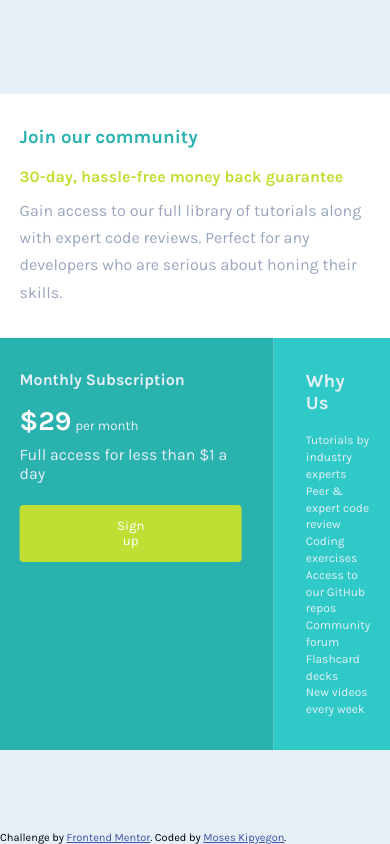
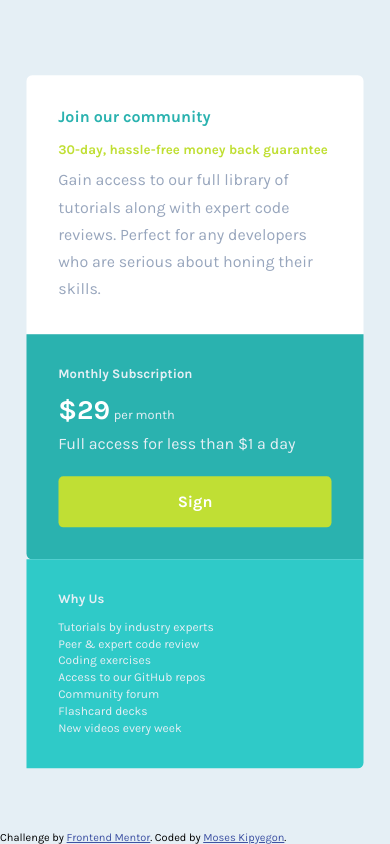
Before and after one commit to MosesKipyegon/grid_card, a website built with Vite: page index.html in a window 390 px wide. Built offline with nearby package versions, Linux system fonts and the light colour scheme.

Commit message:
Final commit

```diff
--- a/index.html
+++ b/index.html
@@ -30,7 +30,7 @@
             <small>per month</small>
           </div>
           <p class="subscription__copy">Full access for less than $1 a day</p>
-          <button>Sign up</button>
+          <button>Sign</button>
         </div>
 
         <div class="card__why">
--- a/style.css
+++ b/style.css
@@ -30,15 +30,19 @@ body {
   margin: 0 auto;
 }
 
-@media (min-width: 50em) {
+@media (max-width: 50em) {
 
   :root {
     --max-width: 375px;
     --padding: 1rem;
   }
 
+  body {
+    background: var(--n-clr-light-gray);
+  }
+
   .main__container {
-    width: min(var(--max-width, 100%));
+    width: min(var(--max-width), 100%);
     margin-inline: auto;
   }
 
@@ -79,6 +83,7 @@ body {
     display: flex;
     flex-direction: column;
     background: var(--p-clr-cyan);
+    width: 375px;
     max-width: 90%;
     padding: 1.4em;
     margin: 0 auto;
@@ -111,9 +116,9 @@ body {
     background: var(--p-clr-bright-yellow);
     color: white;
     font: var(--ff);
-    font-size: 1em;
+    font-size: .8em;
     min-width: 40%;
-    padding: .6em 5em;
+    padding: .6em 6em;
     border: none;
     border-radius: .3em
   }
@@ -202,9 +207,11 @@ small {
 button {
   background: var(--p-clr-bright-yellow);
   font-family: var(--ff);
+  font-weight: 700;
+  font-size: 1em;
   color: white;
   border: none;
-  padding: 1em 7.3em;
+  padding: 1em 6.5em;
   border-radius: .3em;
 }
 
```
